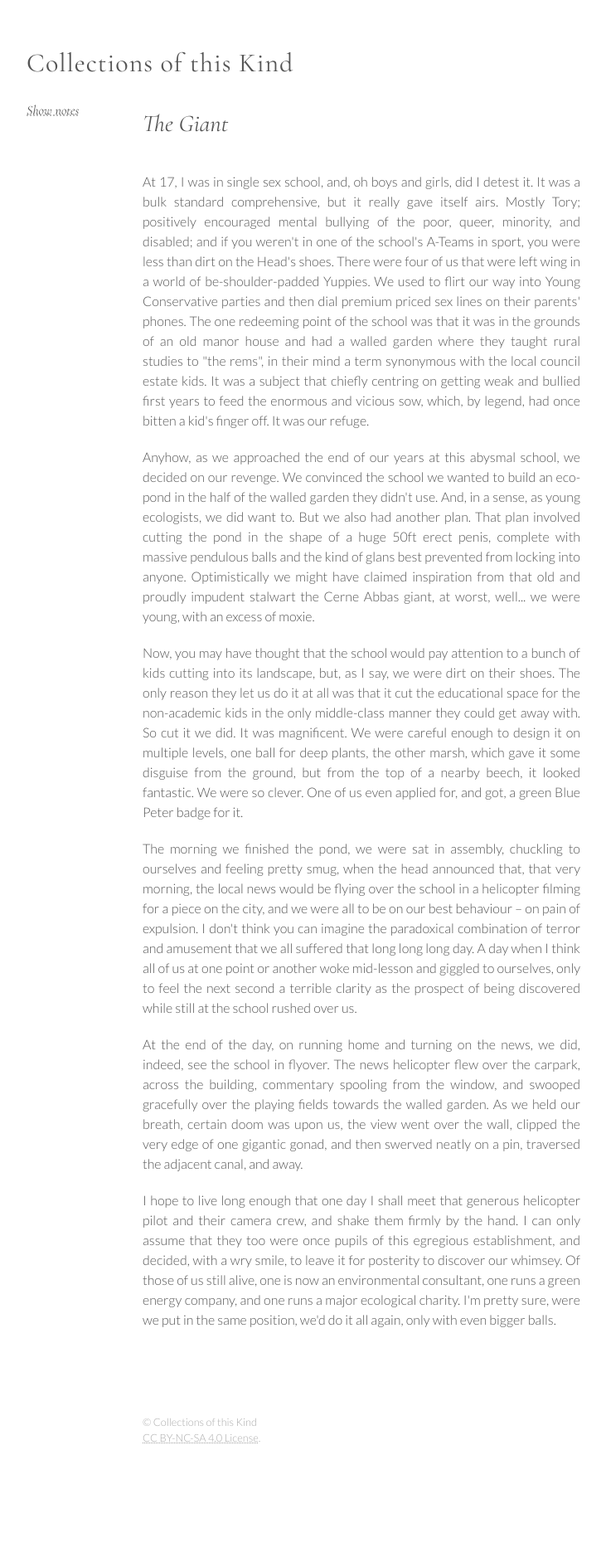
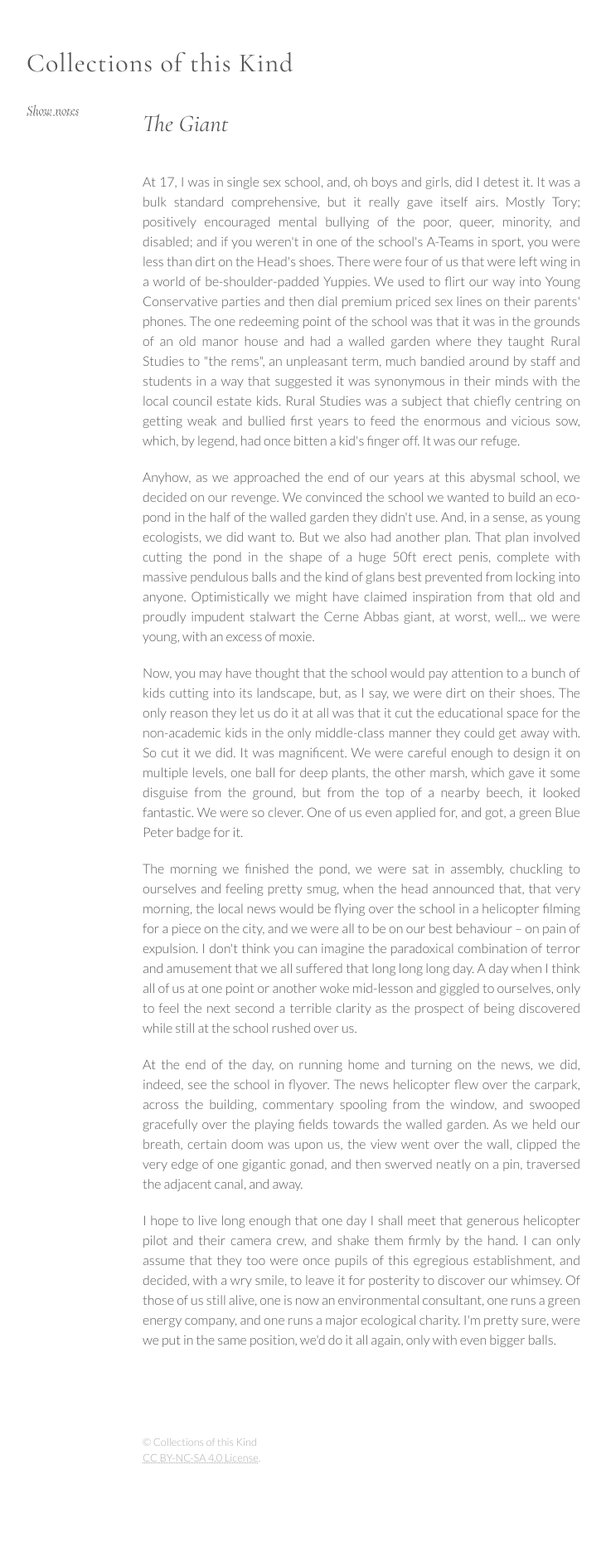
Before and after one commit to CollectionsOfThisKind/collectionsofthiskind.github.io, a Jekyll site: the page built from pages/diary/giant.html, in a window 1280 px wide. Shown: the whole page at 83% size, without its empty margins (78-809 px from the left). Built offline with Jekyll 4.4.1, drawn with Linux system fonts in a browser that asks for light colours; before the commit the page ends 1853 px from its top, so only the background shows below that.

Commit message:
Add files via upload

```diff
--- a/pages/diary/giant.html
+++ b/pages/diary/giant.html
@@ -20,8 +20,8 @@ layout: page
 <p>
 At 17, I was in single sex school, and, oh boys and girls, did I detest it. It was a bulk standard comprehensive, but it really gave itself airs. Mostly Tory; positively encouraged mental bullying of the poor, queer, minority, and disabled; and if you weren't
 in one of the school's A-Teams in sport, you were less than dirt on the Head's shoes<span class=note>1</span></h2>. There were four of us that were left wing in a world of be-shoulder-padded Yuppies. We used to flirt our way into Young Conservative parties and then dial premium priced sex lines on their parents'
-phones. The one redeeming point of the school was that it was in the grounds of an old manor house and had a walled garden where they taught rural studies to "the rems", in their mind a term synonymous with the local
-council estate kids. It was a subject that chiefly centring on getting
+phones. The one redeeming point of the school was that it was in the grounds of an old manor house and had a walled garden where they taught Rural Studies to "the rems", an unpleasant term, much bandied around by staff and students in a way that suggested it was synonymous in their minds with the local
+council estate kids. Rural Studies was a subject that chiefly centring on getting
 weak and bullied first years to feed the enormous and vicious sow, which, by legend, had once bitten a kid's finger off. It was our refuge.
 </p>
 
```
